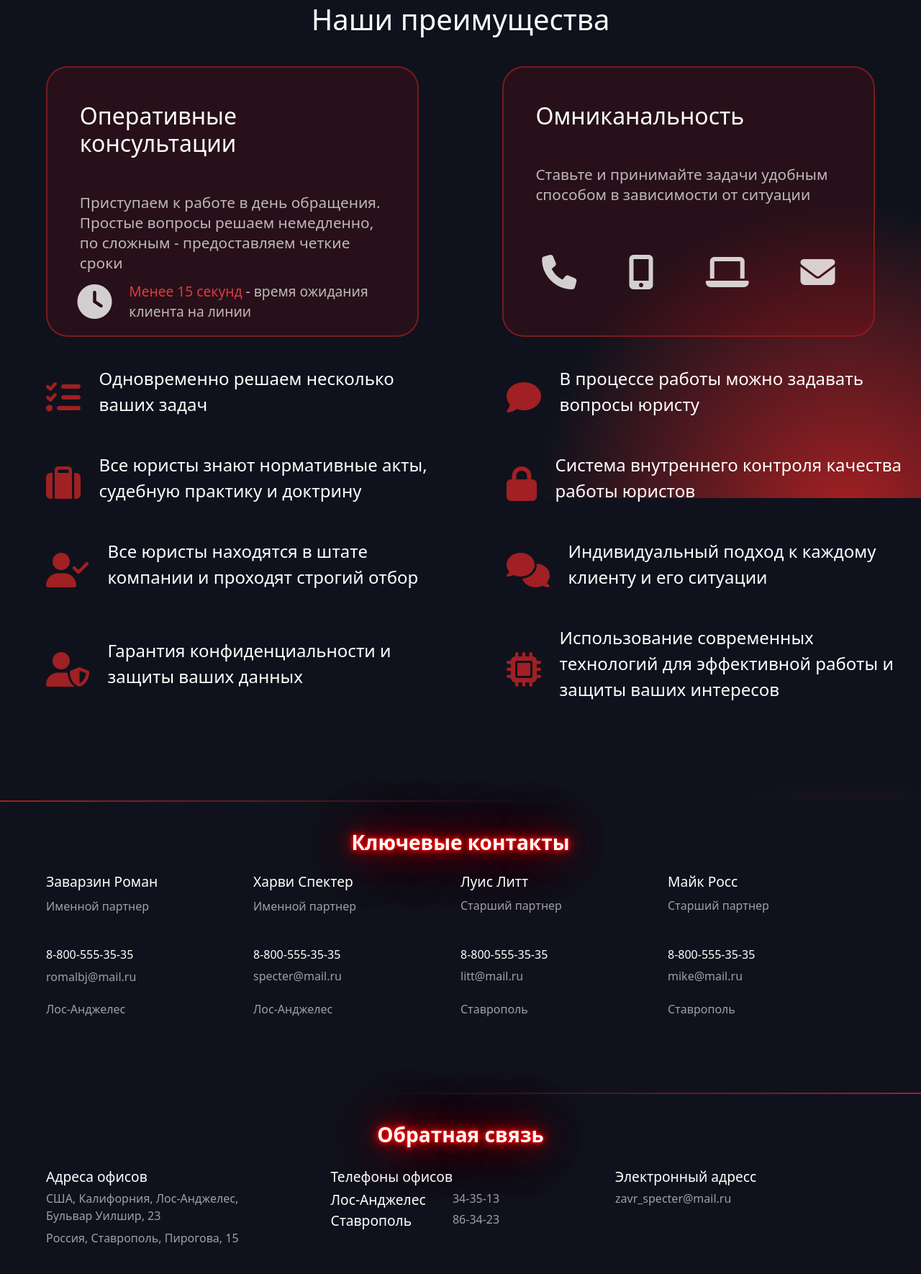
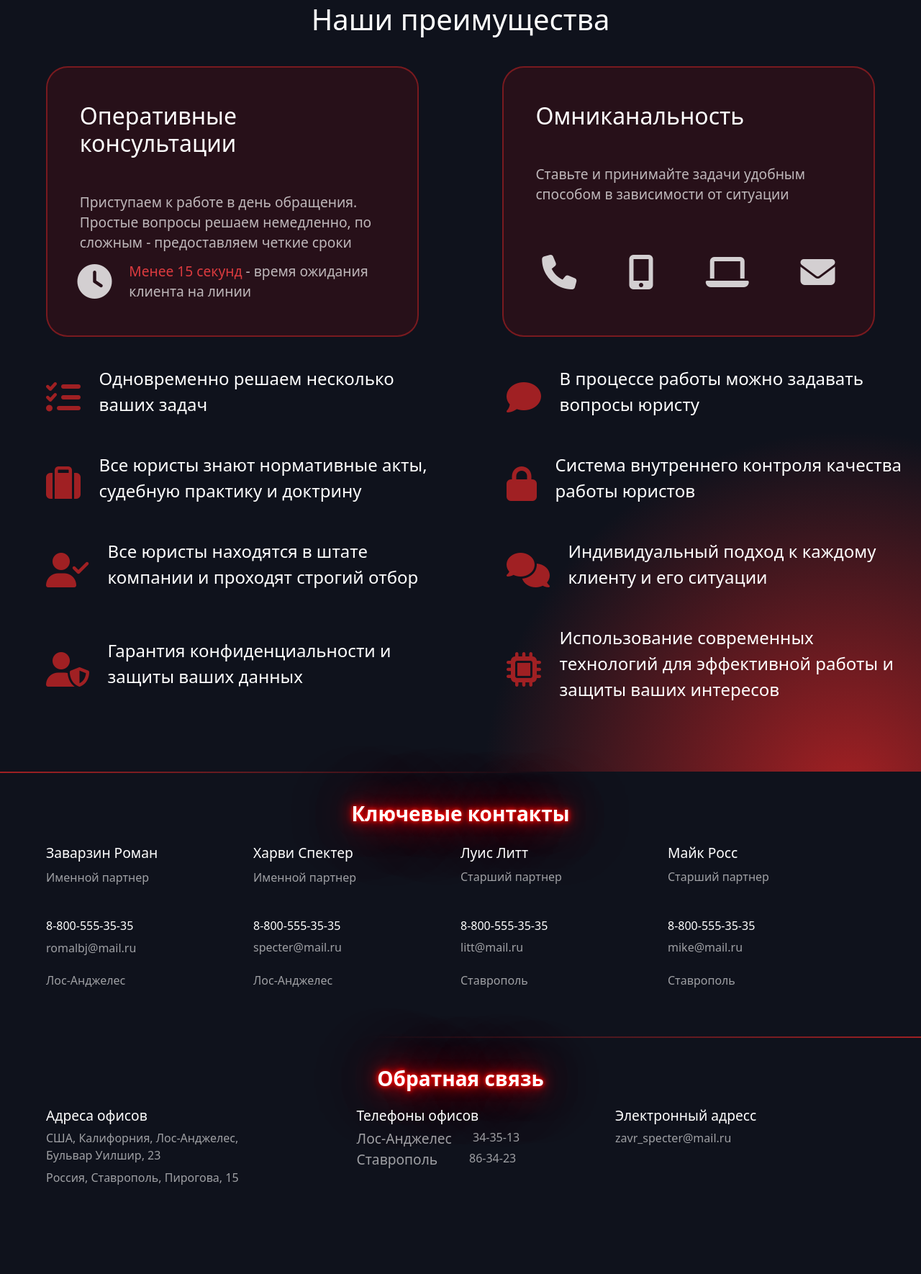
Before and after one commit to Romalbj/Juridical_site, a Django app: page / in a window 1280 px wide. Shown: the part 2508-4278 px from the top of the page at 72% size. After the commit the page ends 4154 px from the top, so only its background shows below. Run offline with Django 5.2, Linux system fonts and the light colour scheme; some web fonts are replaced.

Commit message:
responsive home page except footer, need to fix gradient local/fixed

```diff
--- a/juridical_site/juridical_site/settings.py
+++ b/juridical_site/juridical_site/settings.py
@@ -25,7 +25,7 @@ SECRET_KEY = 'django-insecure-(bfdg5p39!n%+=df8^@-4&)qx4eb#u0f%-=f)-t(iobhvw&kwy
 # SECURITY WARNING: don't run with debug turned on in production!
 DEBUG = True
 
-ALLOWED_HOSTS = []
+ALLOWED_HOSTS = ['*']
 
 
 # Application definition
--- a/juridical_site/main/static/main/css/main.css
+++ b/juridical_site/main/static/main/css/main.css
@@ -720,25 +734,40 @@ header {
     width: 100%;
 /*    background-color: red;*/
     padding: 0 5%;
+    font-size: clamp(1rem, -0.4143rem + 2.2857vw, 1.3rem);
 }
 
 .cons {
     scroll-snap-align: start;
     scroll-snap-stop: always;
-    min-height: 100vh;
+/*    min-height: 100vh;*/
     width: 100vw;
     margin: 0;
-    padding: 5vw 0 15vh 0;
+    padding: 5vw 0 10vh 0;
     background-color: var(--black-color);
     display: flex;
     align-items: center;
     justify-content: center;
+
     background-image:  radial-gradient(
         circle at 92% 103%,
         var(--red-color) 1%,
         var(--black-color) 30%
       );
-    background-attachment: fixed;
+    background-size: cover;
+
+/*    background-color: transparent;*/
+
+    background-repeat: no-repeat;
+    background-size: cover;
+/*    background-position: 92% 103%;*/
+/*    background-size: 100% 100%;*/
+
+/*    background-attachment: fixed;*/
+/*    background-image: url(../img/gradient.png);*/
+/*    background-repeat: no-repeat;*/
+/*    background-size: cover;*/
+/*    background-position: center center;*/
 }
 
 .cons .wrapper {
@@ -806,7 +835,7 @@ header {
 .cons .wrapper .icons_cards .icons .contents p {
 /*    background-color: red;*/
     margin: 6vh 0 0 0;
-    font-size: clamp(0.8rem, 0.4667rem + 1.3333vw, 1.3rem);
+    font-size: clamp(1rem, -1.0857rem + 3.0476vw, 1.2rem);
     line-height: 3.5vh;
     color: rgba(255, 255, 255, 0.7);
 }
@@ -818,7 +847,7 @@ header {
     padding: 0 2vw 0 2vw;
     display: flex;
     align-items: center;
-    justify-content: center;
+    justify-content: flex-start;
 }
 
 .cons .wrapper .icons_cards .icon_1 .icon_info i {
@@ -1022,20 +1052,22 @@ footer .company_info {
 /*    background-color: red;*/
     display: grid;
     grid-template-columns: repeat(3, 1fr);
+    grid-template-rows: auto 1fr;
     column-gap: 3%;
-    margin: 5% 0 0 0;
-    padding: 8% 5vw 3% 5vw;
+    margin: 2% 0 0 0;
+    padding: 5vh 5vw 3% 5vw;
     border-top: 2px solid;
     border-image: linear-gradient(to left, var(--red-color) 0%, var(--black-color) 60%) 1;
     position: relative;
 }
 
 footer .company_info .feedback {
-    position: absolute;
-    top: 5vh;
-    width: 100%;
-    display: flex;
-    justify-content: center;
+/*    background-color: red;*/
+    grid-row: 1;
+    grid-column-start: 1;
+    grid-column-end: 4;
+    justify-self: center;
+    margin: 0 0 2% 0;
     font-weight: 600;
     color: white;
     text-shadow:
@@ -1044,7 +1076,14 @@ footer .company_info .feedback {
         0 0 20px var(--glow-color),
         0 0 50px var(--glow-color),
         0 0 100px var(--glow-color);
-
+}
+
+.company_info > div:nth-child(n+2) {
+    grid-row: 2; /* Вторая строка */
+    display: grid;
+    grid-template-columns: repeat(3, 1fr); /* Три столбца */
+    column-gap: 10%;
+/*    background-color: green;*/
 }
 
 footer .company_info .address {
@@ -1077,7 +1116,7 @@ footer .company_info .address .address_1 {
 footer .company_info .comp_numb {
 /*    background-color: #3a8dc0;*/
     margin: 0;
-    padding: 0;
+    padding: 0 0 0 10%;
     display: flex;
     flex-direction: column;
     justify-content: flex-start;
@@ -1104,21 +1144,21 @@ footer .company_info .comp_numb .numbs .numb_LA, .numb_Stav {
     margin: 0;
     padding: 0;
     display: flex;
-    justify-content: space-between;
+    justify-content: flex-start;
     align-items: flex-start;
-    width: 100%;
+    width: 90%;
 }
 
 footer .company_info .comp_numb .numbs .numb_LA span {
     font-size: clamp(1rem, 0.8667rem + 0.5333vw, 1.2rem);
-    color: white;
+    color: rgba(255, 255, 255, 0.6);
 /*    background-color: green;*/
     margin: 0 10% 0 0;
     padding: 0;
 }
 
 footer .company_info .comp_numb .numbs .numb_LA p, .numb_Stav p {
-    margin: 0 35% 0 0;
+    margin: 0 15% 0 0;
     padding: 0;
     color: rgba(255, 255, 255, 0.6);
 /*    background-color: red;*/
@@ -1127,7 +1167,7 @@ footer .company_info .comp_numb .numbs .numb_LA p, .numb_Stav p {
 
 footer .company_info .comp_numb .numbs .numb_Stav span {
     font-size: clamp(1rem, 0.8667rem + 0.5333vw, 1.2rem);
-    color: white;
+    color: rgba(255, 255, 255, 0.6);
 /*    background-color: green;*/
     margin: 0 15% 0 0;
     padding: 0;
--- a/juridical_site/main/templates/main/home.html
+++ b/juridical_site/main/templates/main/home.html
@@ -98,9 +98,11 @@
             <li id="card_5">
                 <div class="card">
 <!--                    <i class="fa-solid fa-signature"></i>-->
-                    <i class="fa-solid fa-copyright" id="icon_5_C"></i>
-                    <i class="fa-solid fa-registered" id="icon_5_R"></i>
-                    <i class="fa-solid fa-trademark" id="icon_5_TM"></i>
+                    <div class="hover_icons">
+                        <i class="fa-solid fa-copyright" id="icon_5_C"></i>
+                        <i class="fa-solid fa-registered" id="icon_5_R"></i>
+                        <i class="fa-solid fa-trademark" id="icon_5_TM"></i>
+                    </div>
                     <p class="direction">Регистрация товарных знаков, наименований и слоганов</p>
                 </div>
             </li>
```
Also changed, not shown: other parts of juridical_site/main/static/main/css/main.css (+131 -24 lines), juridical_site/main/static/main/js/script.js (+66 -12 lines).
